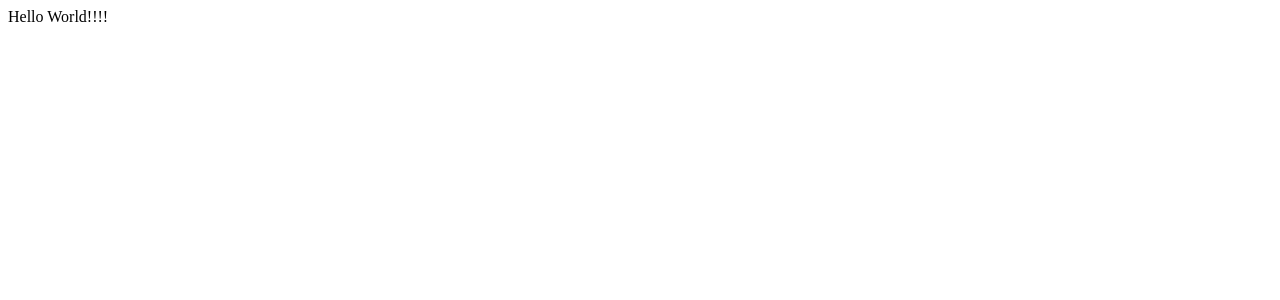
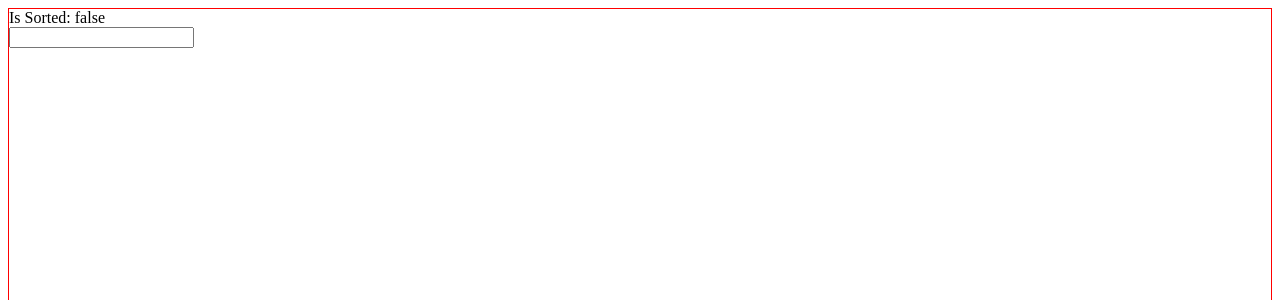
Before and after one commit to Fals3Android/sorting-machine, a React app: page / in a window 1280 px wide. Shown: the top 300 px of the page. Built offline with nearby package versions, Linux system fonts and the light colour scheme.

Commit message:
Updating Styles and Sort Component
Simple check if sorted on user input and styles update

```diff
--- a/package.json
+++ b/package.json
@@ -31,5 +31,11 @@
     "webpack-cli": "^3.0.8",
     "webpack-dev-server": "^3.1.4",
     "xstate": "^4.20.0"
+  },
+  "devDependencies": {
+    "css-loader": "^5.2.6",
+    "less": "^4.1.1",
+    "less-loader": "^5.0.0",
+    "style-loader": "^2.0.0"
   }
 }
--- a/src/index.tsx
+++ b/src/index.tsx
@@ -1,6 +1,7 @@
 import * as React from 'react';
 import * as ReactDOM from 'react-dom';
 import { View } from './view';
+import "./styles/index.less";
 
 ReactDOM.render(
     <View />,
--- /dev/null
+++ b/src/machines/Sorter.ts
@@ -0,0 +1,58 @@
+import { createMachine, assign } from "xstate";
+
+const isSorted = (context, event) => {
+    if (!context.input.length) {
+        return false;
+    }
+    let copy = [...context.input];
+    return copy.sort((a, b) => a - b).join("") === context.input.join("");
+}
+
+const containsOnlyNumbers = (context, event) => {
+    let regex = /^[1-9]*$/g;
+    return event.value.match(regex);
+}
+
+const setInput = assign((context, event: any) => {
+    const { value } = event;
+    const result = value.split("").map(k => parseInt(k));
+    return {
+        input: result,
+        message: "Input Updated"
+    }
+});
+
+export const Sorter = createMachine(
+    {
+        id: "sorter",
+        initial: "idle",
+        context: {
+            input: [],
+            isSorted: false
+        },
+        states: {
+            idle: {
+                on: {
+                    START: { target: "active", cond: "containsOnlyNumbers", actions: "setInput" }
+                }
+            },
+            active: {
+                on: {
+                    "": [
+                        { target: "idle", cond: "isSorted", actions: assign({isSorted: true}) },
+                        { target: "idle", actions: assign({isSorted: false}) }
+                    ]
+                }
+            }
+        }
+    },
+    {
+        actions: {
+            setInput
+        },
+        guards: {
+            containsOnlyNumbers,
+            isSorted
+        }
+    }
+);
--- /dev/null
+++ b/src/styles/index.less
@@ -0,0 +1 @@
+@import "./sorter.less";
--- /dev/null
+++ b/src/styles/sorter.less
@@ -0,0 +1,19 @@
+.numbers-sandbox {
+    border: red solid 1px;
+    height: 500px;
+    .numbers-container {
+        height: 100%;
+        margin: 0 1em;
+        display: flex;
+        flex-direction: row;
+        justify-content: center;
+        align-items: center;
+        .box {
+            height: 100px;
+            width: 200px;
+            border: green solid 1px;
+            text-align: center;
+            padding-top: 50px;
+        }
+    }
+}
--- a/src/view.tsx
+++ b/src/view.tsx
@@ -1,7 +1,18 @@
 import * as React from "react";
+import { useMachine } from "@xstate/react";
+import { Sorter } from "./machines/Sorter";
 
 export function View() {
+    const [getSorter, sendToSorter] = useMachine(Sorter);
+    const { isSorted, input } = getSorter.context as any;
+
     return (
-        <div>Hello World!!!!</div>
+        <div className="numbers-sandbox">
+            <div>Is Sorted: {`${isSorted}`}</div>
+            <input type="text" onChange={(event) => sendToSorter({ type: "START", value: event.target.value })} />
+            <div className="numbers-container">
+                {input.map((num, v) => <div key={v} className="box">{num}</div>)}
+            </div>
+        </div>
     )
 }
--- a/webpack.config.js
+++ b/webpack.config.js
@@ -5,11 +5,19 @@ module.exports = {
         filename: 'build/index.js'
     },
     resolve: {
-        extensions: ['.tx', '.tsx', '.js']
+        extensions: ['.ts', '.tsx', '.js']
     },
     module: {
         rules: [
-            { test: /\.tsx?$/, loader: 'ts-loader' }
+            { test: /\.tsx?$/, loader: 'ts-loader' },
+            {
+                test: /\.less$/i,
+                loader: [
+                  "style-loader",
+                  "css-loader",
+                  "less-loader",
+                ],
+            },
         ]
     }
 }
```
Also changed, not shown: 1 other file (tests, documents, lock files or other folders).
